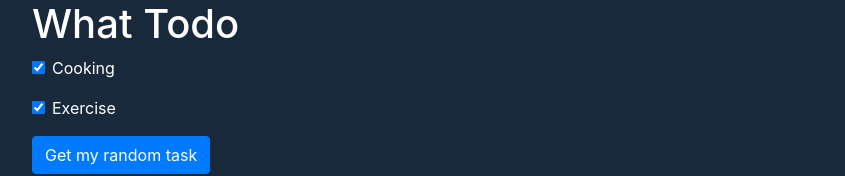
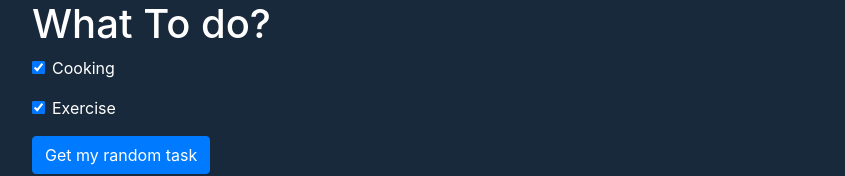
Before and after one commit to ayushnawani/what-todo, a React (Create React App) app: page / in a window 1280 px wide. Shown: the top 176 px of the page, without its empty margins (53-898 px from the left). Built offline with nearby package versions, Linux system fonts and the light colour scheme.

Commit message:
Update Readme

```diff
--- a/src/App.tsx
+++ b/src/App.tsx
@@ -112,7 +112,7 @@ function App() {
     <div className="container">
       <div className="row">
         <div className="col">
-          <h1>What Todo</h1>
+          <h1>What To do?</h1>
         </div>
       </div>
       {/* How to write select */}
```
Also changed, not shown: 1 other file (tests, documents, lock files or other folders).
